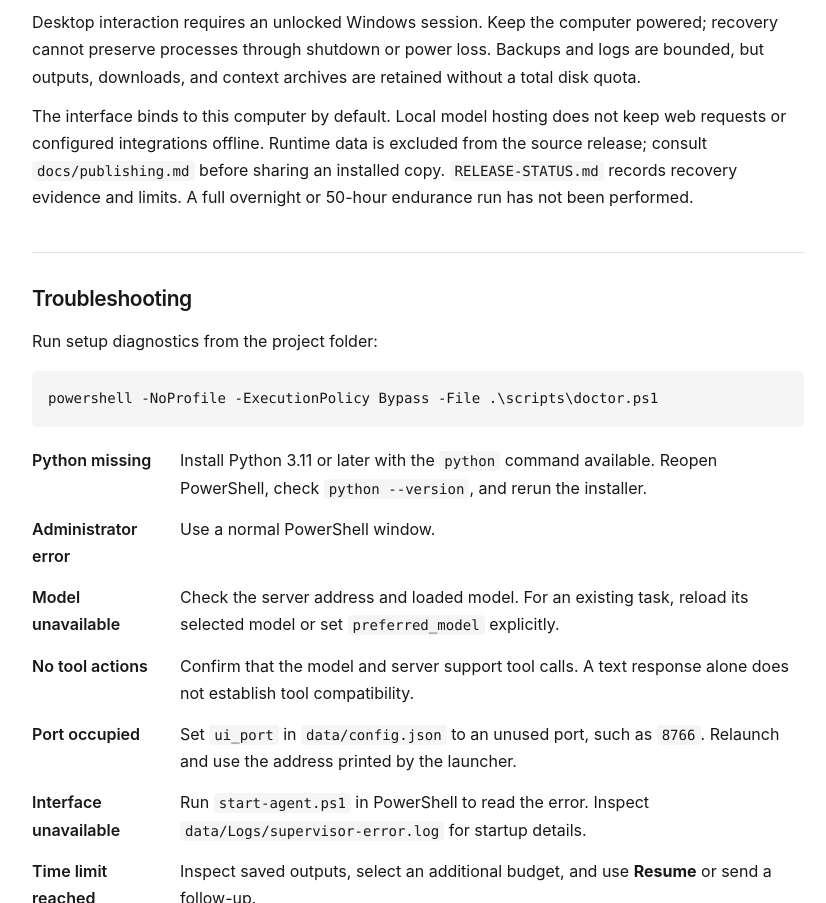
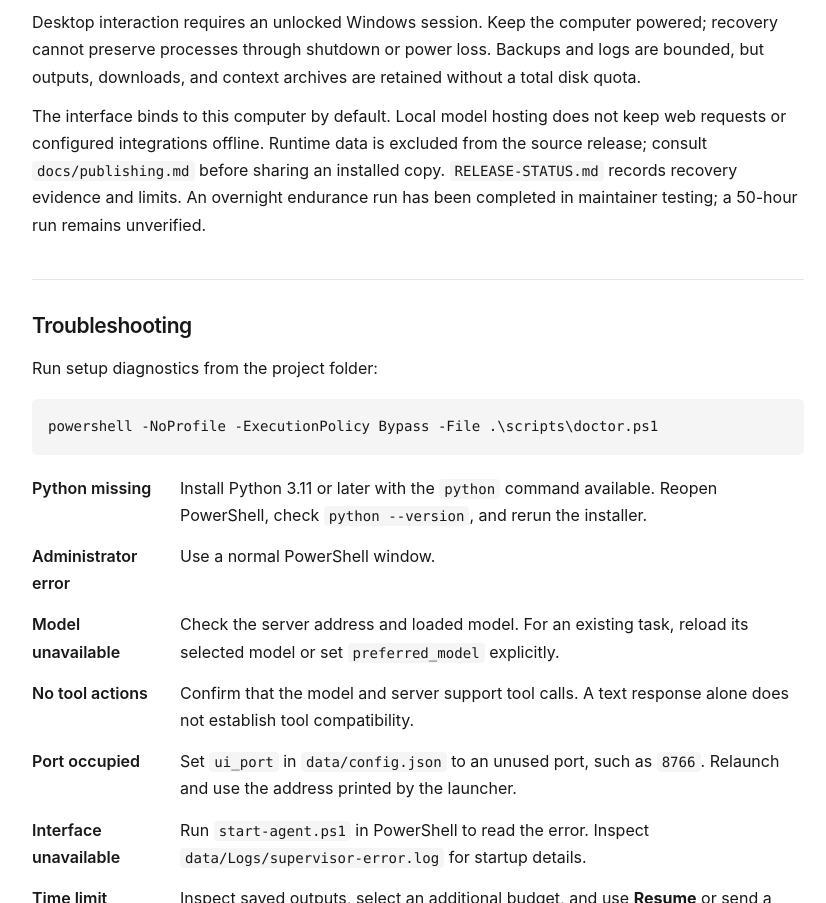
Before and after one commit to orcaonmars/task-continuity-agent, a plain HTML site: page docs/start-here.html in a window 1280 px wide. Shown: the part 2809-3712 px from the top of the page, without its empty margins (222-1048 px from the left). Drawn offline with Linux system fonts and the light colour scheme.

Commit message:
Record maintainer-reported completed overnight endurance run

```diff
--- a/docs/start-here.html
+++ b/docs/start-here.html
@@ -98,7 +98,7 @@
       <h3>Operating limits</h3>
       <p>The agent runs with your Windows account's permissions and is not a security sandbox. Keep backups. Shell commands and third-party tools do not inherit file-tool backup guarantees; capability switches do not restrict the account's underlying authority. Login, purchases, publishing, external messages, and privilege changes require your authorization or action where applicable.</p>
       <p>Desktop interaction requires an unlocked Windows session. Keep the computer powered; recovery cannot preserve processes through shutdown or power loss. Backups and logs are bounded, but outputs, downloads, and context archives are retained without a total disk quota.</p>
-      <p>The interface binds to this computer by default. Local model hosting does not keep web requests or configured integrations offline. Runtime data is excluded from the source release; consult <code>docs/publishing.md</code> before sharing an installed copy. <code>RELEASE-STATUS.md</code> records recovery evidence and limits. A full overnight or 50-hour endurance run has not been performed.</p>
+      <p>The interface binds to this computer by default. Local model hosting does not keep web requests or configured integrations offline. Runtime data is excluded from the source release; consult <code>docs/publishing.md</code> before sharing an installed copy. <code>RELEASE-STATUS.md</code> records recovery evidence and limits. An overnight endurance run has been completed in maintainer testing; a 50-hour run remains unverified.</p>
     </section>
 
     <section id="troubleshooting" aria-labelledby="troubleshooting-heading">
```
Also changed, not shown: 5 other files.
